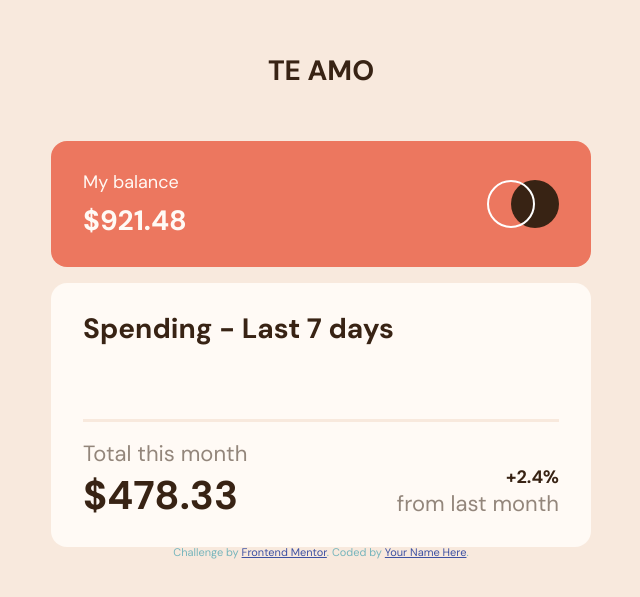
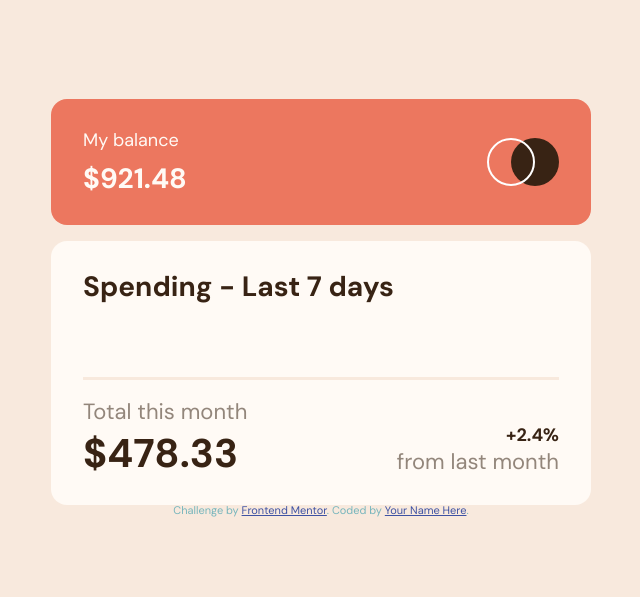
Before and after one commit to MatheusFukuyama/ExpensesCarts, a website: page index.html in a window 1280 px wide. Shown: the part 237-834 px from the top of the page, without its empty margins (319-959 px from the left). Drawn offline with Linux system fonts and the light colour scheme; no server answers.

Commit message:
remocao mensagem de amor

```diff
--- a/index.html
+++ b/index.html
@@ -16,7 +16,6 @@
   </style>
 </head>
 <body>
-<h1>TE AMO </h1>
 <main class="card">
   <div class="balance">
     <div>
```
